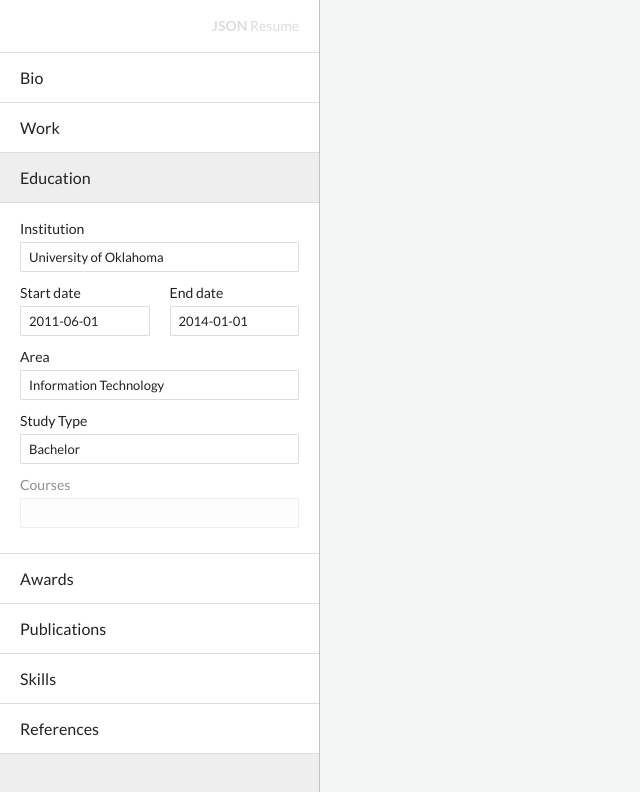
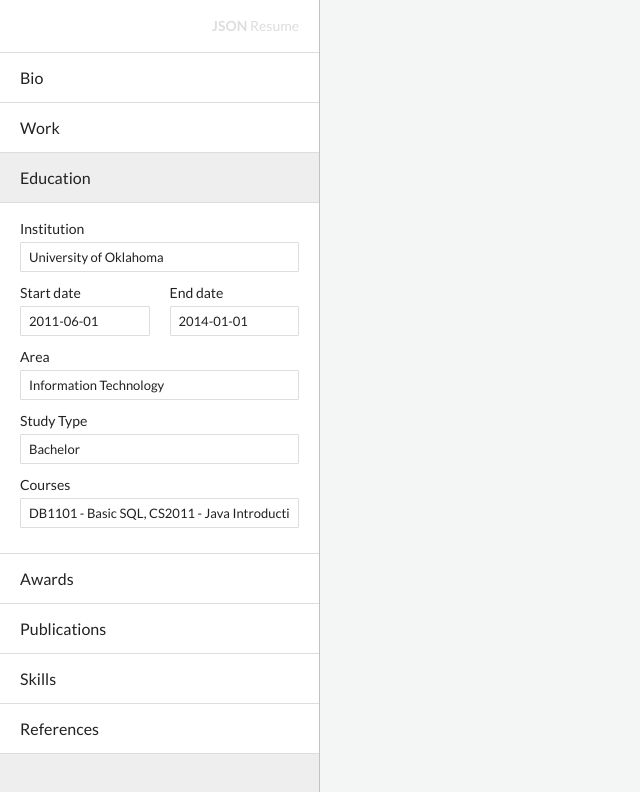
Before and after one commit to erming/resume-editor, a plain HTML site: page index.html in a window 1280 px wide. Both pictures are taken after a click on the element 159 px from the left and 201 px from the top of the page. Shown: the top 792 px of the page, without its empty margins (0-640 px from the left). Drawn offline with nearby package versions, Linux system fonts and the light colour scheme; no server answers; some icons are missing.

Commit message:
Handle arrays

```diff
--- a/index.html
+++ b/index.html
@@ -122,9 +122,9 @@
 							Study Type
 							<input name="studyType">
 						</label>
-						<label class="col-xs-12 disabled">
+						<label class="col-xs-12">
 							Courses
-							<input name="Courses" disabled>
+							<input name="courses" class="array">
 						</label>
 					</div>
 				</div>
@@ -195,9 +195,9 @@
 							Level
 							<input name="level">
 						</label>
-						<label class="col-xs-12 disabled">
+						<label class="col-xs-12">
 							Keywords
-							<input name="keywords" disabled>
+							<input name="keywords" class="array">
 						</label>
 					</div>
 				</div>
--- a/js/main.js
+++ b/js/main.js
@@ -59,7 +59,8 @@ $(function() {
 				var hash = {};
 				self.find("input").each(function() {
 					var self = $(this);
-					hash[self.attr("name")] = self.val();
+					hash[self.attr("name")] = self.hasClass("array") ? self.val().split(",")
+						: self.val();
 				});
 				value = [];
 				value.push(hash);
@@ -93,7 +94,11 @@ $(function() {
 				}
 				for (var i in obj) {
 					for (var ii in obj[i]) {
-						item.find("input[name='" + ii + "']").val(obj[i][ii]);
+						var value = obj[i][ii];
+						item.find("input[name='" + ii + "']").val(
+							$.type(value) == "array" ? value.join(", ")
+								: value
+						);
 					}
 				}
 				return;
@@ -118,7 +123,7 @@ $(function() {
 				var json = JSON.parse(output.val());
 				form.trigger("submit", json);
 			} catch (e) {
-				console.log("json parse error");
+				// ..
 			}
 		}, 200);
 	});
```
